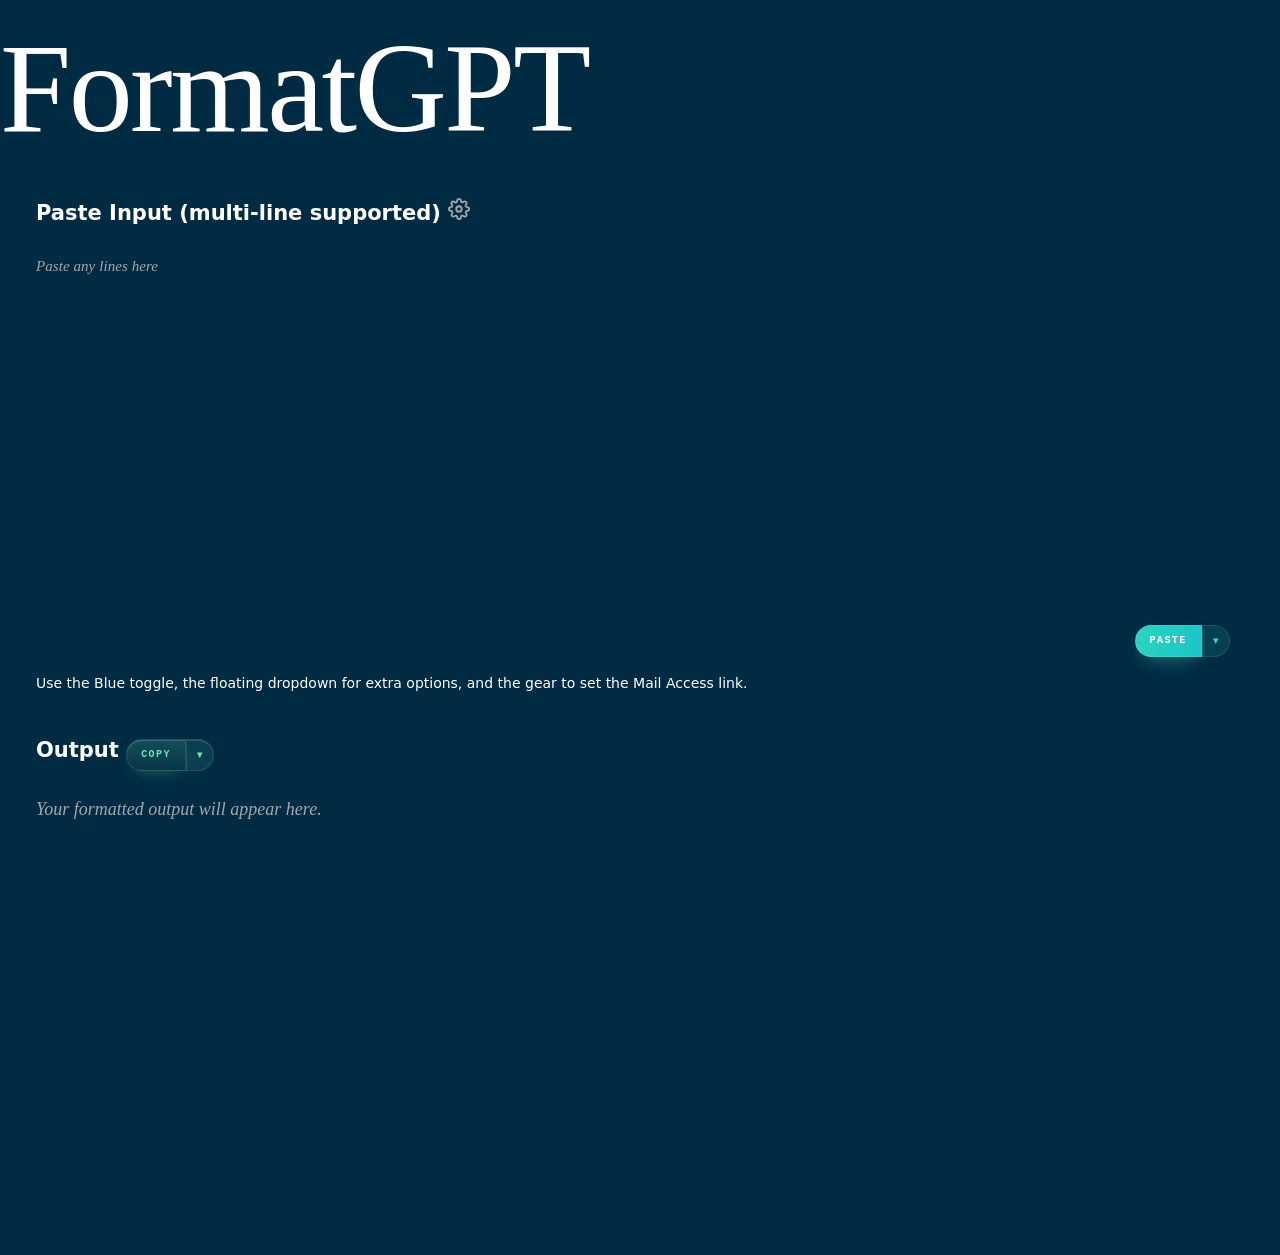
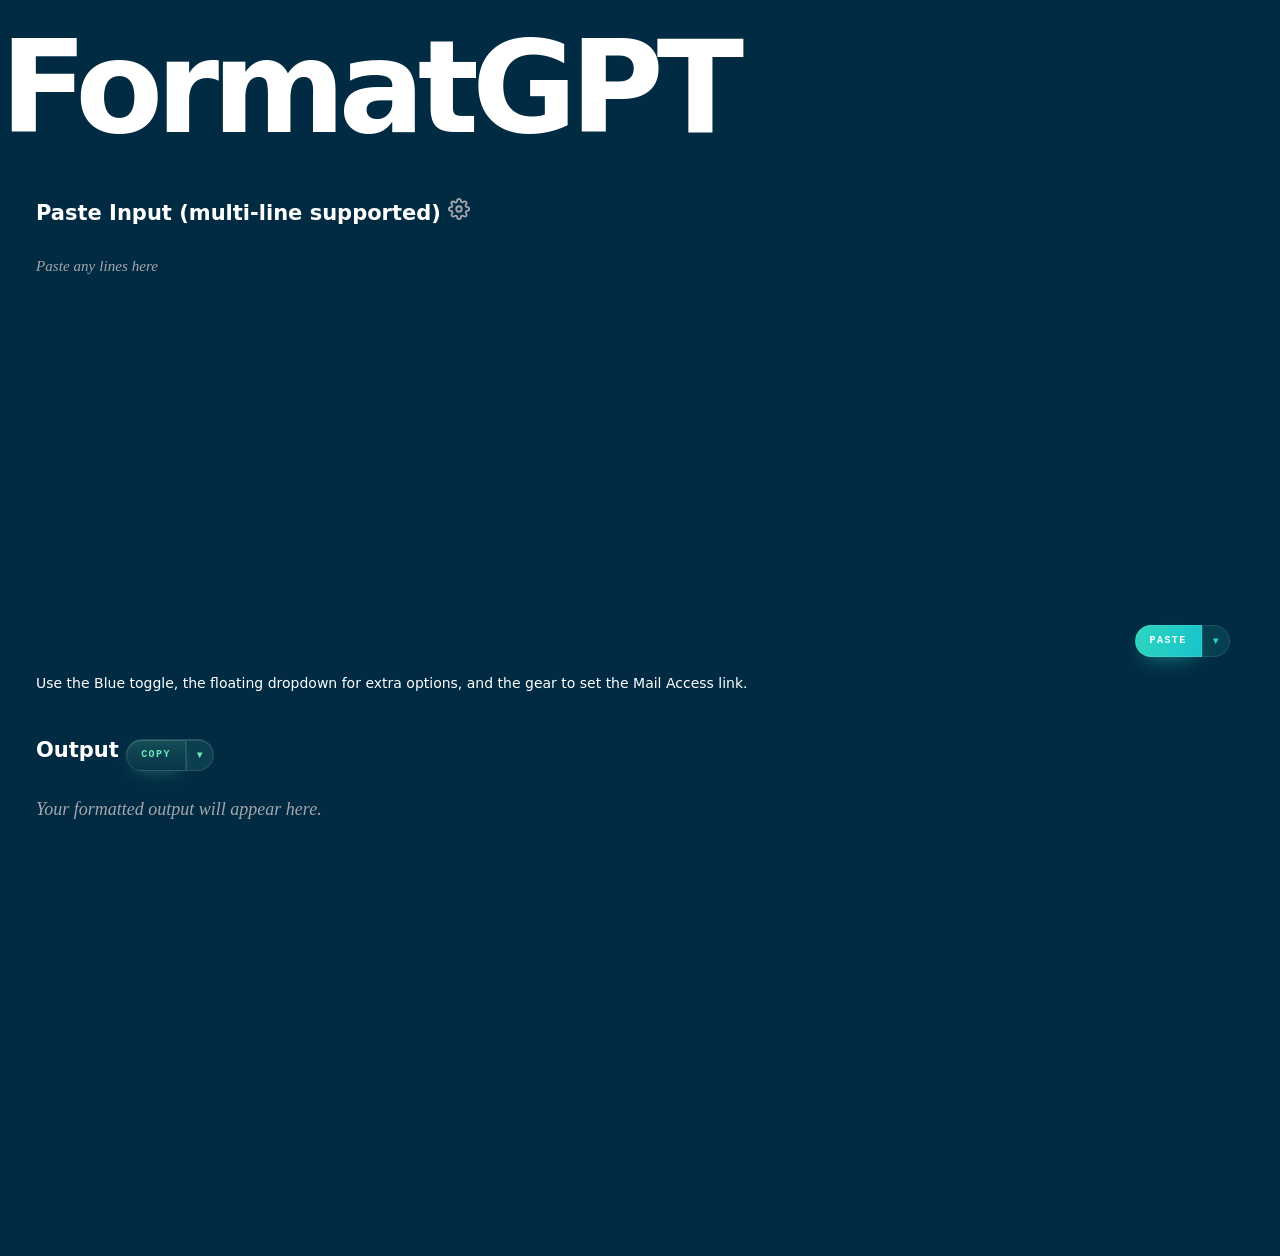

Hero: Sora 800 wordmark with coral lowercase 'gpt' + keep sigma tagline on one line

--- a/theme.css
+++ b/theme.css
@@ -158,29 +158,32 @@ main{
   border:none;background:transparent;
 }
 .hero h1{
-  font-family:'Rosca', var(--font-serif);font-weight:400;
-  font-size:clamp(60px,10vw,140px);line-height:0.88;letter-spacing:-0.02em;margin:0;
+  font-family:var(--font-display);font-weight:800;
+  font-size:clamp(60px,10vw,140px);line-height:0.88;letter-spacing:-0.055em;margin:0;
   color:var(--fg);
 }
 
 /* Moody sigma tagline under the FormatGPT wordmark.
-   Two short words with a middot separator — sits inline on one line. */
+   Two short words with a middot separator — stays on ONE line always. */
 .hero__sigma{
   font-family:var(--font-mono);
   font-size:clamp(11px, 1.3vw, 14px);
   font-weight:700;
-  letter-spacing:0.42em;
+  letter-spacing:0.38em;
   text-transform:uppercase;
   color:rgba(247,242,236,0.55);
   margin:10px 0 0;
   padding:0;
-  display:flex;align-items:center;gap:14px;
+  display:inline-flex;align-items:center;gap:14px;
+  flex-wrap:nowrap;white-space:nowrap;
   line-height:1;
+  width:auto;
 }
-.hero__sigma > span{
+.hero__sigma > span:not(.dot){
   background:linear-gradient(100deg, #94a3b8 0%, #e2e8f0 50%, #64748b 100%);
   -webkit-background-clip:text;background-clip:text;color:transparent;
   text-shadow:0 0 30px rgba(148,163,184,0.15);
+  white-space:nowrap;
 }
 .hero__sigma > .dot{
   width:4px;height:4px;border-radius:50%;
@@ -194,11 +197,14 @@ main{
 .hero h1 .word:nth-child(3){animation-delay:0.32s}
 @keyframes wIn{to{opacity:1;transform:none}}
 .hero h1 em{
-  font-style:italic;display:inline-block;position:relative;
-  background:linear-gradient(100deg, #2dd4bf 0%, #06b6d4 35%, #38bdf8 68%, #6ee7b7 100%);
-  background-size:300% 100%;
+  font-style:normal;display:inline-block;position:relative;
+  font-weight:800;
+  margin-left:0.08em;
+  /* Coral accent on the "gpt" half — reference design system pairing. */
+  background:linear-gradient(100deg, #fb923c 0%, #f97316 45%, #fb7185 100%);
+  background-size:260% 100%;
   -webkit-background-clip:text;background-clip:text;color:transparent;
-  animation: wIn 0.9s cubic-bezier(.2,.8,.2,1) 0.32s both, hueRoll 6s linear infinite 0.9s;
+  animation: wIn 0.9s cubic-bezier(.2,.8,.2,1) 0.32s both, hueRoll 7s linear infinite 0.9s;
 }
 @keyframes hueRoll{to{background-position:-300% 0}}
 
